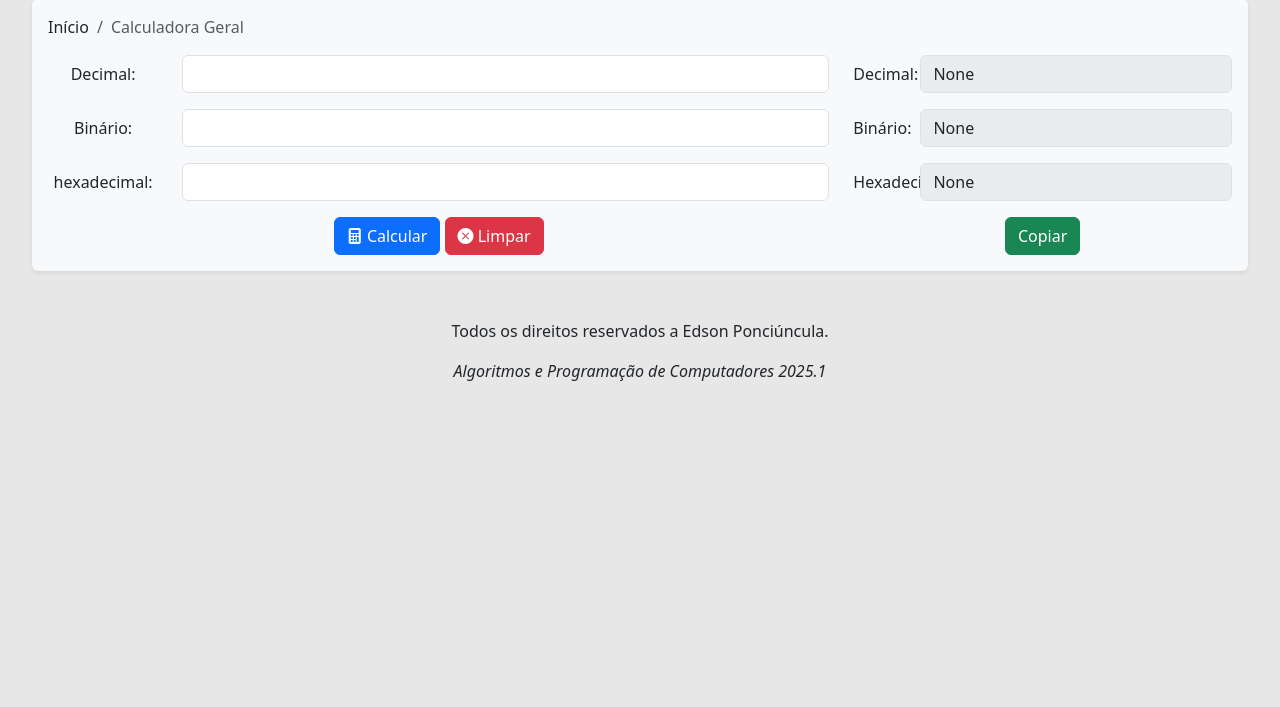
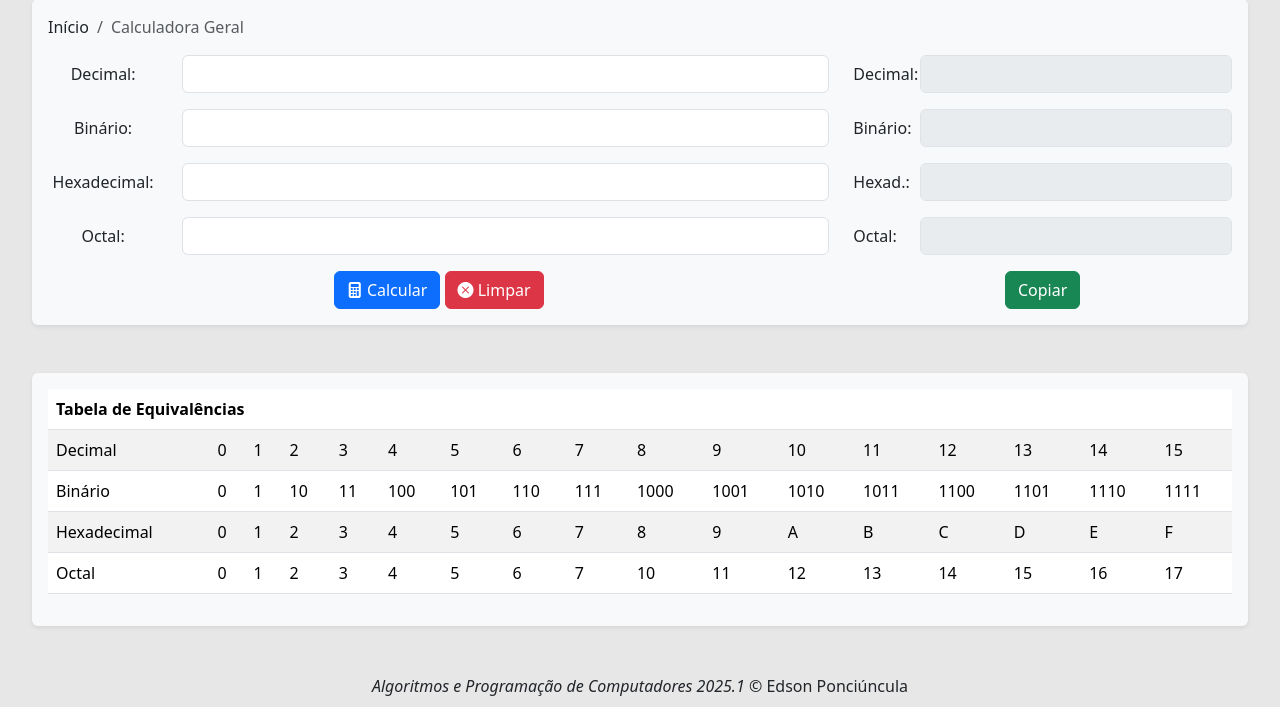
Before and after one commit to EdsonBPBR/Calculadora-Conversao-de-Bases-Numericas-INTERFACE, a Django app: page /app_calculadora/inicio/ in a window 1280 px wide. Shown: the part 93-800 px from the top of the page. Run offline with Django 5.2, Linux system fonts and the light colour scheme; some libraries are stand-ins or nearby versions.

Commit message:
Conversão dos sistemas restantes: hexadecimal e octal e tabela de referências

```diff
--- /dev/null
+++ b/proj_calculadora/app_calculadora/static/js/tempo_alertas.js
@@ -0,0 +1,19 @@
+document.addEventListener("DOMContentLoaded", () => {
+    const alerts = document.querySelectorAll("#alertas .alert");
+
+    alerts.forEach(alert => {
+        // Aplica animação de entrada (fade-in)
+        alert.classList.add("fade-in");
+
+        // Depois de 3 segundos, inicia o fade-out
+        setTimeout(() => {
+            alert.classList.remove("fade-in");
+            alert.classList.add("fade-out");
+
+            // Remove do DOM após a animação de saída
+            alert.addEventListener("animationend", () => {
+                alert.remove();
+            });
+        }, 3000);
+    });
+});
--- a/proj_calculadora/app_calculadora/templates/_layouts/base.html
+++ b/proj_calculadora/app_calculadora/templates/_layouts/base.html
@@ -74,8 +78,7 @@
     </main>
 
     <footer>
-        <p>Todos os direitos reservados a Edson Ponciúncula.</p>
-        <i> Algoritmos e Programação de Computadores 2025.1</i>
+        <i> Algoritmos e Programação de Computadores 2025.1</i> © Edson Ponciúncula
     </footer>
 
     <!-- scripts bootstrap -->
--- a/proj_calculadora/app_calculadora/templates/inicio.html
+++ b/proj_calculadora/app_calculadora/templates/inicio.html
@@ -9,6 +9,17 @@
 {% endblock %}
 
 {% block conteudo_main %}
+<!-- sistemas de alerta -->
+{% if messages %}
+<div id="alertas">
+    {% for message in messages %}
+    <div class="alert alert-warning">
+        <i class="bi bi-exclamation-triangle-fill"></i> {{ message }} Dúvidas? Acesse: <a href="#"
+            class="alert-link">documentação</a>.
+    </div>
+    {% endfor %}
+</div>
+{% endif %}
 
 <div class="container-fluid shadow-sm p-3 mb-5 bg-body-tertiary rounded text-center" id="container_principal">
     <div>
@@ -29,7 +40,8 @@
                 <div class="mb-3 row">
                     <label for="decimal" class="col-sm-2 col-form-label">Decimal:</label>
                     <div class="col-sm-10">
-                        <input name="decimal" type="number" min="0" step="1" class="form-control" id="decimal">
+                        <input name="decimal" type="number" pattern="[0123456789]*" min="0" step="1"
+                            class="form-control" id="decimal">
                     </div>
                 </div>
 
@@ -43,9 +55,18 @@
 
                 <!-- hexadecimal  -->
                 <div class="mb-3 row">
-                    <label for="hexadecimal" class="col-sm-2 col-form-label">hexadecimal: </label>
+                    <label for="hexadecimal" class="col-sm-2 col-form-label">Hexadecimal: </label>
                     <div class="col-sm-10">
-                        <input name="hexadecimal" pattern="[0123456789ABCDEF]*" type="text" class="form-control" id="binario">
+                        <input name="hexadecimal" pattern="[0123456789ABCDEFabcdef]*" type="text" class="form-control"
+                            id="hexadecimal">
+                    </div>
+                </div>
+
+                <!-- octal  -->
+                <div class="mb-3 row">
+                    <label for="octal" class="col-sm-2 col-form-label">Octal: </label>
+                    <div class="col-sm-10">
+                        <input name="octal" pattern="[01234567]*" type="text" class="form-control" id="octal">
                     </div>
                 </div>
 
@@ -75,10 +96,17 @@
             </div>
 
             <div class="mb-3 row">
-                <label for="resultado_hexadecimal" class="col-sm-2 col-form-label">Hexadecimal: </label>
+                <label for="resultado_hexadecimal" class="col-sm-2 col-form-label">Hexad.: </label>
                 <div class="col-sm-10">
-                    <input type="text" class="form-control" value="{{ hexadecimal }}" id="resultado_hexadecimal" readonly
-                        disabled>
+                    <input type="text" class="form-control" value="{{ hexadecimal }}" id="resultado_hexadecimal"
+                        readonly disabled>
+                </div>
+            </div>
+
+            <div class="mb-3 row">
+                <label for="resultado_octal" class="col-sm-2 col-form-label">Octal: </label>
+                <div class="col-sm-10">
+                    <input type="text" class="form-control" value="{{ octal }}" id="resultado_octal" readonly disabled>
                 </div>
             </div>
 
@@ -86,7 +114,96 @@
                 <button type="reset" class="btn btn-success"><i class="bi bi-clipboard-check-fill"></i> Copiar</button>
             </div>
         </div>
-
     </div>
 </div>
+
+<!-- tabela de equivalencia -->
+<section class="shadow-sm p-3 mb-5 bg-body-tertiary rounded">
+    <table class="table table-striped">
+        <thead>
+            <tr>
+                <th colspan="17" scope="col">Tabela de Equivalências</th>
+            </tr>
+        </thead>
+        <tbody>
+            <tr>
+                <td scope="row">Decimal</td>
+                <td>0</td>
+                <td>1</td>
+                <td>2</td>
+                <td>3</td>
+                <td>4</td>
+                <td>5</td>
+                <td>6</td>
+                <td>7</td>
+                <td>8</td>
+                <td>9</td>
+                <td>10</td>
+                <td>11</td>
+                <td>12</td>
+                <td>13</td>
+                <td>14</td>
+                <td>15</td>
+            </tr>
+            <tr>
+                <td scope="row">Binário</td>
+                <td>0</td>
+                <td>1</td>
+                <td>10</td>
+                <td>11</td>
+                <td>100</td>
+                <td>101</td>
+                <td>110</td>
+                <td>111</td>
+                <td>1000</td>
+                <td>1001</td>
+                <td>1010</td>
+                <td>1011</td>
+                <td>1100</td>
+                <td>1101</td>
+                <td>1110</td>
+                <td>1111</td>
+            </tr>
+            <tr>
+                <td scope="row">Hexadecimal</td>
+                <td>0</td>
+                <td>1</td>
+                <td>2</td>
+                <td>3</td>
+                <td>4</td>
+                <td>5</td>
+                <td>6</td>
+                <td>7</td>
+                <td>8</td>
+                <td>9</td>
+                <td>A</td>
+                <td>B</td>
+                <td>C</td>
+                <td>D</td>
+                <td>E</td>
+                <td>F</td>
+            </tr>
+            <tr>
+                <td scope="row">Octal</td>
+                <td>0</td>
+                <td>1</td>
+                <td>2</td>
+                <td>3</td>
+                <td>4</td>
+                <td>5</td>
+                <td>6</td>
+                <td>7</td>
+                <td>10</td>
+                <td>11</td>
+                <td>12</td>
+                <td>13</td>
+                <td>14</td>
+                <td>15</td>
+                <td>16</td>
+                <td>17</td>
+            </tr>
+        </tbody>
+    </table>
+
+</section>
 {% endblock %}
--- a/proj_calculadora/app_calculadora/views.py
+++ b/proj_calculadora/app_calculadora/views.py
@@ -3,42 +3,64 @@ from .utils.decimal_para_binario import decimalBinario
 from .utils.binario_para_decimal import binarioDecimal
 from .utils.decimal_para_hexadecimal import decimalHexadecimal
 from .utils.hexadecimal_para_decimal import hexadecimalDecimal
+from .utils.octal_para_decimal import octalDecimal
+from .utils.decimal_para_octal import decimalOctal
 from django.contrib import messages
 
 
 def inicio(request):
-    decimal = binario = hexadecimal = dado_decimal = dado_binario = dado_hexadecimal = None
+    decimal = binario = hexadecimal = octal = dado_decimal = dado_binario = dado_hexadecimal = dado_octal = None # é necessário pq a primeira requisição HTML realizada é o GET, senão dá erro
 
     if request.method == 'POST': # receber os dados do formulário (PoST)
         dado_decimal = str(request.POST.get('decimal'))
 
         # se não possuir dados no input do decimal:
-
         if not dado_decimal: # se o input de decimal não tiver nenhum valor
             dado_binario = str(request.POST.get('binario'))
 
             # se não possuir dados no input do binário:
             if not dado_binario:
-                dado_hexadecimal = str(request.POST.get('hexadecimal'))
+                dado_hexadecimal = str(request.POST.get('hexadecimal')).upper()
 
-                hexadecimal = dado_hexadecimal
-                decimal = hexadecimalDecimal(dado_hexadecimal) # possui dados no input hexadecimal
-                binario = decimalBinario(decimal)
+                # se não possuir dados no input do hexadecimal:
+                if not dado_hexadecimal:
+                    dado_octal = str(request.POST.get('octal'))
 
+                    if not dado_octal:
+                        messages.error(request, 'É necessário inserir UM DADO em uma das ENTRADAS!')
+
+
+                    octal = dado_octal
+                    decimal = octalDecimal(dado_octal)
+                    binario = decimalBinario(decimal)
+                    hexadecimal = decimalHexadecimal(decimal)
+
+                else:
+                    hexadecimal = dado_hexadecimal
+                    decimal = hexadecimalDecimal(dado_hexadecimal) # possui dados no input hexadecimal
+                    binario = decimalBinario(decimal)
+                    octal = decimalOctal(decimal)
 
             else:
                 binario = dado_binario
                 decimal = binarioDecimal(binario, decimal=0) # possui dados no input binário
                 hexadecimal = decimalHexadecimal(int(decimal))
+                octal = decimalOctal(int(decimal))
 
         else:
             decimal = dado_decimal
             binario = decimalBinario(int(dado_decimal))
             hexadecimal = decimalHexadecimal(int(dado_decimal)) # possui dados no input decimal
+            octal = decimalOctal(int(dado_decimal))
+
+    if decimal == binario == hexadecimal == octal == None:
+        decimal = binario = hexadecimal = octal = ''
 
     contexto = {
         "decimal": decimal,
         "binario": binario,
-        "hexadecimal": hexadecimal
+        "hexadecimal": hexadecimal,
+        "octal": octal
     }
+
     return render(request, 'inicio.html', contexto)
```
Also changed, not shown: other parts of proj_calculadora/app_calculadora/templates/_layouts/base.html (+15 -11 lines), proj_calculadora/app_calculadora/static/css/style_inicio.css (+41 -0 lines), proj_calculadora/app_calculadora/utils/decimal_para_octal.py (added, +21 -0 lines), proj_calculadora/app_calculadora/utils/octal_para_decimal.py (added, +18 -0 lines).
